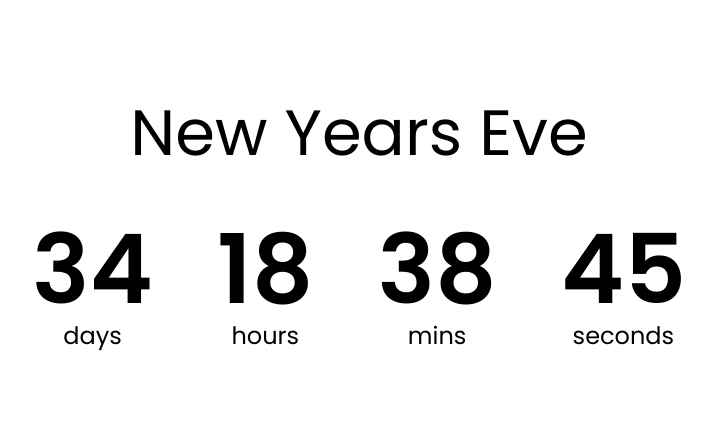
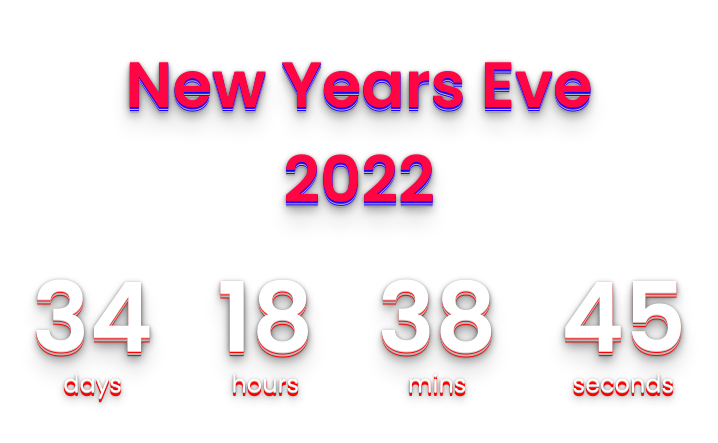
Before and after one commit to MetinTUZLALI/NewYearCountdownTimer, a plain HTML site: page index.html in a window 1280 px wide. Shown: the part 101-544 px from the top of the page, without its empty margins (281-999 px from the left). Drawn offline with Linux system fonts and the light colour scheme.

Commit message:
Add files via upload
Last Upraged

```diff
--- a/index.html
+++ b/index.html
@@ -9,7 +9,8 @@
     <script src="script.js" defer></script>
 </head>
 <body>
-    <h1>New Years Eve</h1>
+    <h1>New Years Eve<br>2022</h1>
+
 
     <div class="countdown-container">
         <div class="coundtdonw-el days-c">
--- a/style.css
+++ b/style.css
@@ -20,8 +20,22 @@ body{
 h1{
     font-size: 4rem;
     margin-top: -10rem;
-    font-weight: normal;
+    font-weight: bold;
     display: flex;
+    color: rgb(255, 5, 67);
+    text-align:center;
+    text-shadow: 0 1px 0 rgb(4, 0, 255),
+    0 2px 0 #3a0dff,
+    0 3px 0 #bbb,
+    0 4px 0 #1900ff,
+    0 5px 0 rgb(170, 170, 170),
+    0 6px 1px rgba(0,0,0,.1),
+    0 0 5px rgba(0,0,0,.1),
+    0 1px 3px rgba(0,0,0,.3),
+    0 3px 5px rgba(0,0,0,.2),
+    0 5px 10px rgba(0,0,0,.25),
+    0 10px 10px rgba(0,0,0,.2),
+    0 20px 20px rgba(0,0,0,.15);
 }
 
 .countdown-container {
@@ -37,9 +51,38 @@ h1{
     font-size: 6rem;
     line-height: 1;
     margin: 0 2rem;
+    color: #FFF;
+    text-align:center;
+    text-shadow: 0 1px 0 #ccc,
+    0 2px 0 #ff0000,
+    0 3px 0 #bbb,
+    0 4px 0 #b9b9b9,
+    0 5px 0 rgb(255, 0, 0),
+    0 6px 1px rgba(0,0,0,.1),
+    0 0 5px rgba(0,0,0,.1),
+    0 1px 3px rgba(0,0,0,.3),
+    0 3px 5px rgba(0,0,0,.2),
+    0 5px 10px rgba(0,0,0,.25),
+    0 10px 10px rgba(0,0,0,.2),
+    0 20px 20px rgba(0,0,0,.15);
 }
 
 .coundtdonw-el{
     text-align: center;
     font-size: 1.5rem;
+
+    color: #FFF;
+    text-shadow: 0  1px 0 #ccc,
+    0 1px 0 #ff0000,
+    0 2px 0 rgb(255, 0, 0),
+    0 3px 0 #ff0000,
+    0 4px 0 rgb(255, 0, 0),
+    0 3px 1px rgba(0,0,0,.1),
+    0 0 3px rgba(0,0,0,.1),
+    0 1px 3px rgba(0,0,0,.3),
+    0 3px 2px rgba(0,0,0,.2),
+    0 4px 10px rgba(0,0,0,.25),
+    0 5px 5px rgba(0,0,0,.2),
+    0 10px 10px rgba(0,0,0,.15);
+
 }
```
